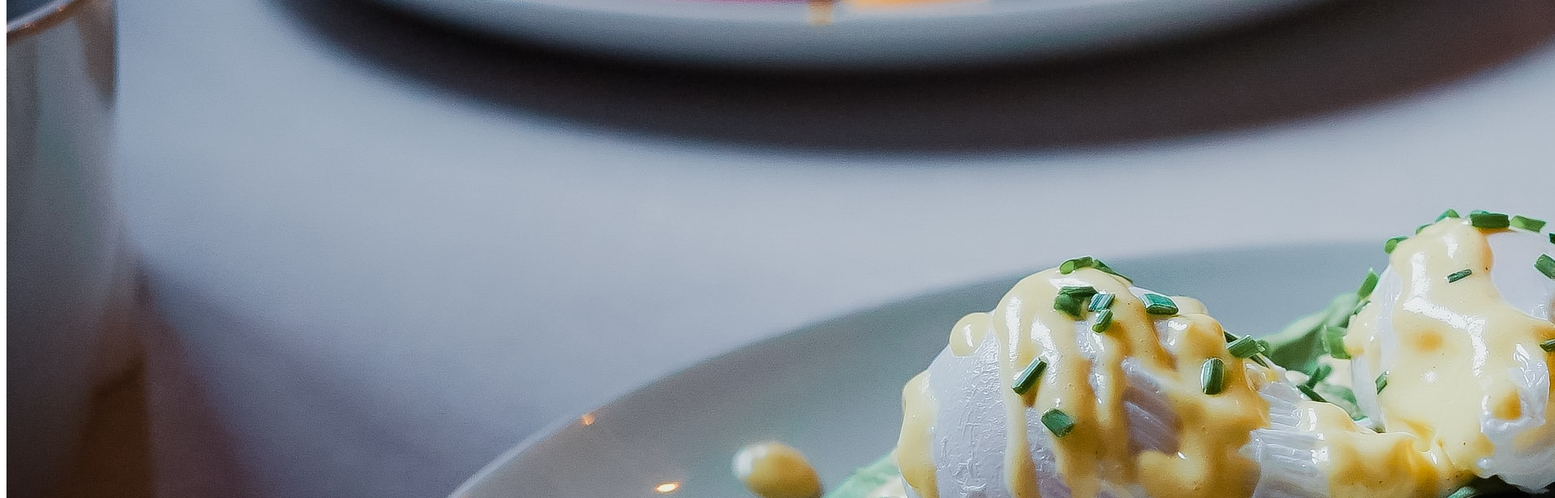
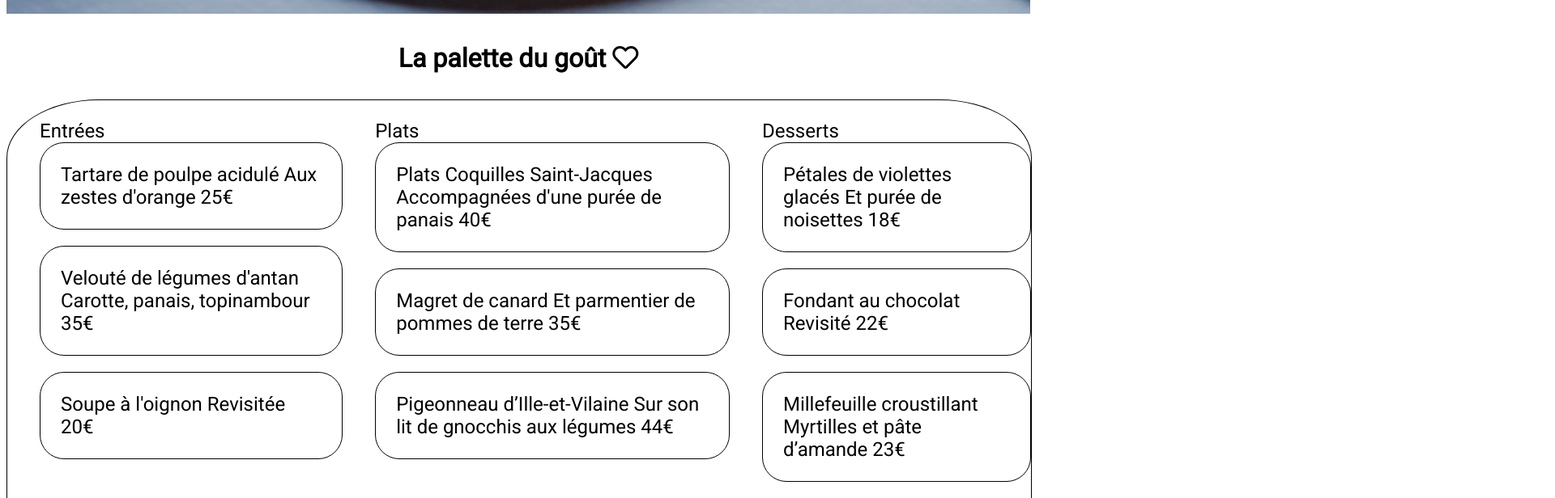
Before and after one commit to Dusan-O/DusanOrescanin_3_20012021, a website: page aLaFrancaise.html in a window 1280 px wide. Shown: the part 960-1576 px from the top of the page at 81% size, 1920 px wide, since content can reach past the window. Drawn offline with Linux system fonts and the light colour scheme; a web font is replaced by a local one.

Commit message:
Add ul li Menu in html

```diff
--- a/aLaFrancaise.html
+++ b/aLaFrancaise.html
@@ -18,10 +18,67 @@
         </div>
     </header>
 
-    <section class="banniereRestaurant">
-        <img src="images/restaurants/aLaFrancaise.jpg" alt="A la Française"> </a>
+    <section class="menu">
+
+        <article>
+            <div class="banniereRestaurant">
+                <img src="images/restaurants/aLaFrancaise.jpg" alt="A la Française"> </a>
+            </div>
+        </article>
+
+        <article>
+            <h1>La palette du goût <i class="far fa-heart"></i> </h1>
+
+            <div class="menu__restaurant">
+
+                <ul>Entrées
+                    <li>Tartare de poulpe acidulé
+                        Aux zestes d'orange
+                        25€</li>
+                    <li>Velouté de légumes d'antan
+                        Carotte, panais, topinambour
+                        35€</li>
+                    <li>Soupe à l'oignon
+                        Revisitée
+                        20€</li>
+                </ul>
+
+                <ul>Plats
+                    <li>Plats
+                        Coquilles Saint-Jacques
+                        Accompagnées d'une purée de panais
+                        40€
+                        </li>
+                    <li>
+                        Magret de canard
+                        Et parmentier de pommes de terre
+                        35€</li>
+                    <li>
+                        Pigeonneau d’Ille-et-Vilaine
+                        Sur son lit de gnocchis aux légumes
+                        44€</li>
+                </ul>
+                <ul>Desserts
+                    <li>Pétales de violettes glacés
+                        Et purée de noisettes
+                        18€</li>
+                    <li>
+                        Fondant au chocolat
+                        Revisité
+                        22€
+                        </li>
+                    <li>Millefeuille croustillant
+                        Myrtilles et pâte d’amande
+                        23€</li>
+                </ul>
+
+
+
+            </div>
+        </article>
 
     </section>
+
 
     <footer>
         <div class="down">
--- a/sass/main.scss
+++ b/sass/main.scss
@@ -125,16 +125,17 @@ $imgRestaurant: (width: 100px, height: 50px);
             height: 230px;
             overflow: hidden;
             object-fit:cover;
-            padding-bottom: 0;
         }
         &--txt{
             width: 100%;
-            height: 100px;
+            height: 120px;
             background: #fff;
             border: 0px solid; // enlever bordures
-            padding-top: 0;
         }
+
     }
+
+
 }
 
 .menu{
@@ -150,13 +151,18 @@ $imgRestaurant: (width: 100px, height: 50px);
             height: auto;
         }
     }
+    h1{
+        text-align: center;
+        font-size: 2em;
+    }
 
     .menu__restaurant{
-        border-radius: 25% 25% 0 0;
+        border-radius: 9% 9% 0 0;
         background-color: #fff;
+        border: 1px solid black;
         width: 100%;
-        height: 1500px;
-        z-index: 1;
+        height: 800px;
+        z-index: 9999;
         display: flex;
         ul{
             font-size: 1.5em;
@@ -185,7 +191,6 @@ footer{
             color: $quartClr;
             font-weight: lighter;
         }
-
     }
     a{
         color: $quartClr;
```
Also changed, not shown: index.html (+1 -2 lines), laNoteEnchantée.html (+60 -2 lines), laPaletteDuGout.html (+1 -0 lines), leDeliceDesSens.html (+60 -2 lines), .public/css/style.css, 1 other file.
